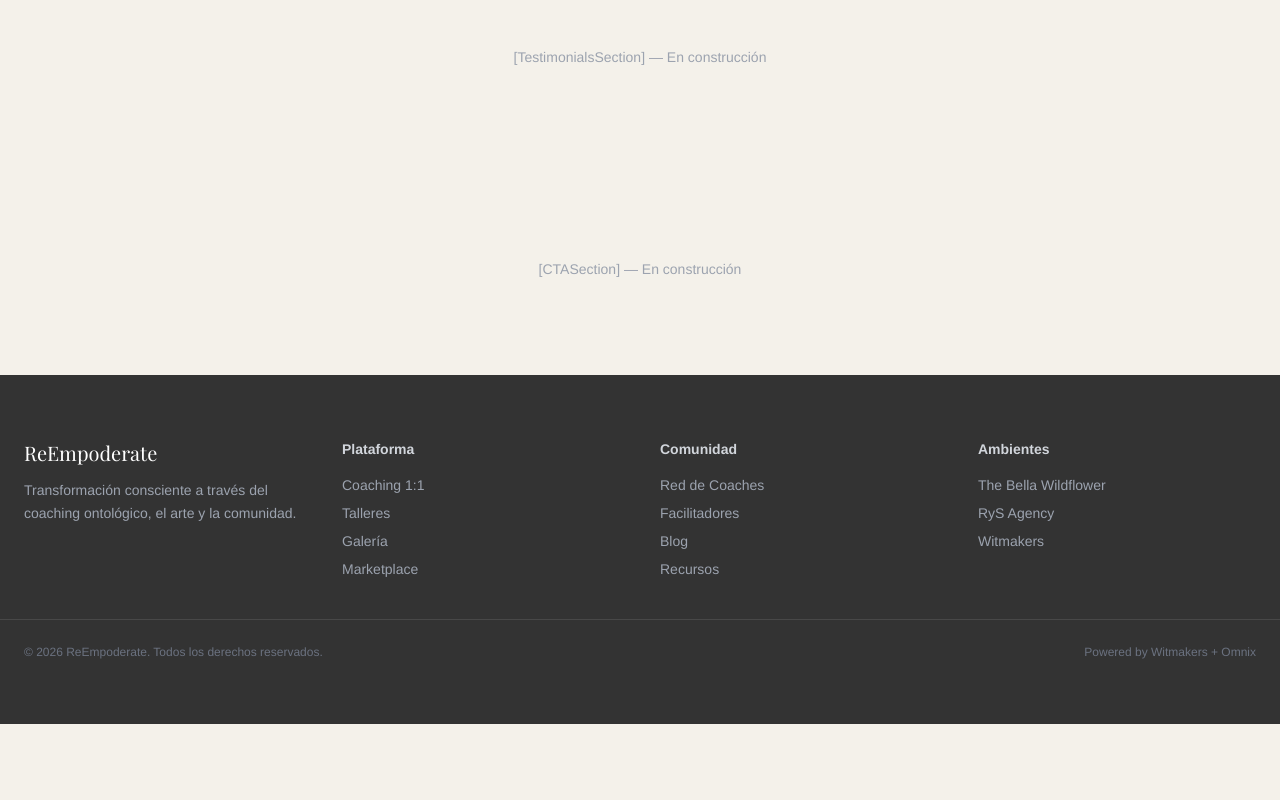
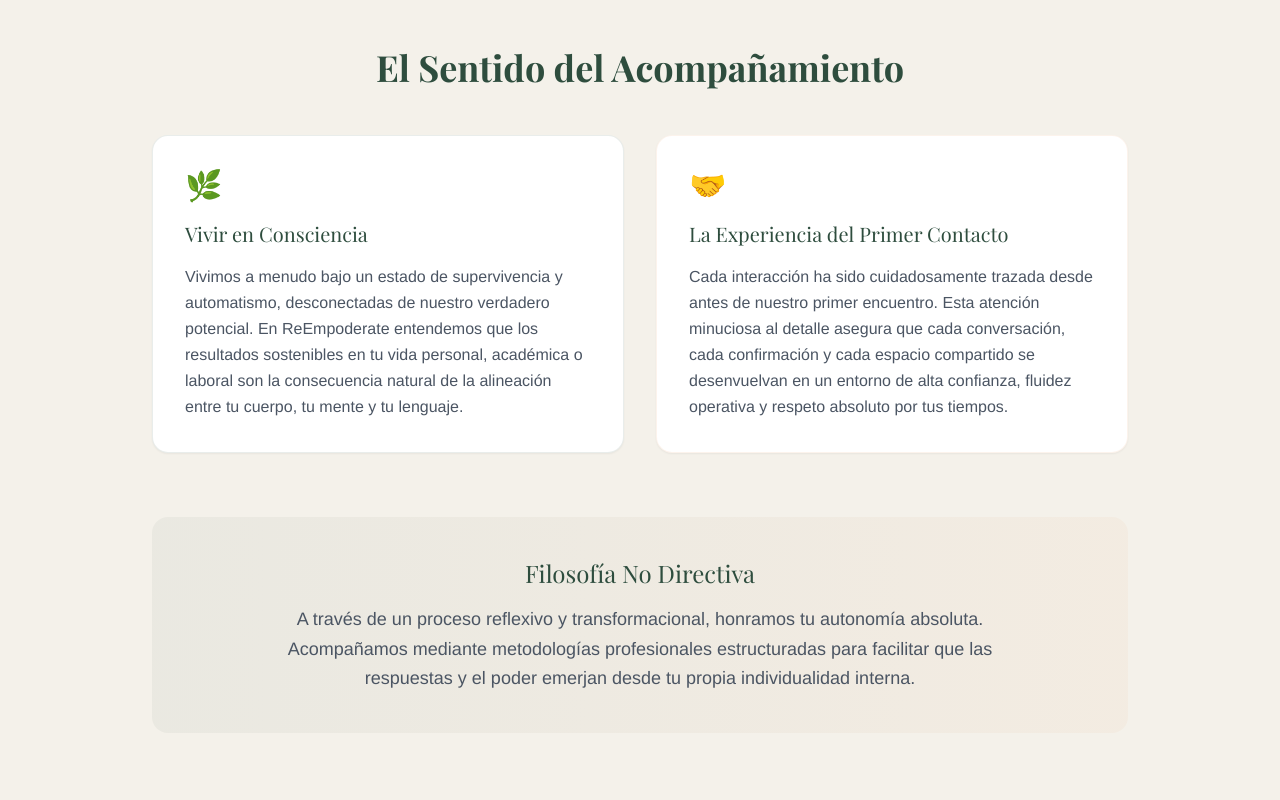
Before and after one commit to Omnix-Solution-Inc/reempoderate, a Next.js app: page / in a window 1280 px wide. Shown: the part 2940-3740 px from the top of the page. Before the commit the page ends 3664 px from the top, so only its background shows below. Built offline with nearby package versions, Linux system fonts and the light colour scheme; no server answers; a web font is replaced by a local one.

Commit message:
feat: TestimonialsSection - El Sentido del Acompanamiento + Filosofia No Directiva

```diff
--- a/src/components/landing/TestimonialsSection.tsx
+++ b/src/components/landing/TestimonialsSection.tsx
@@ -1,9 +1,35 @@
-// TestimonialsSection — TODO: implement full component
 export function TestimonialsSection() {
   return (
-    <section className="py-24 max-w-7xl mx-auto px-6">
-      <div className="text-center text-gray-400 text-sm">
-        [TestimonialsSection] — En construcción
+    <section className="py-24 bg-cream">
+      <div className="max-w-5xl mx-auto px-6">
+        <h2 className="font-playfair text-3xl md:text-4xl text-shamrock font-bold mb-12 text-center">
+          El Sentido del Acompañamiento
+        </h2>
+
+        <div className="grid grid-cols-1 md:grid-cols-2 gap-8 mb-16">
+          <div className="bg-white rounded-2xl p-8 shadow-sm border border-shamrock/10">
+            <div className="text-3xl mb-4">🌿</div>
+            <h3 className="font-playfair text-xl text-shamrock mb-4">Vivir en Consciencia</h3>
+            <p className="text-gray-600 leading-relaxed">
+              Vivimos a menudo bajo un estado de supervivencia y automatismo, desconectadas de nuestro verdadero potencial. En ReEmpoderate entendemos que los resultados sostenibles en tu vida personal, académica o laboral son la consecuencia natural de la alineación entre tu cuerpo, tu mente y tu lenguaje.
+            </p>
+          </div>
+
+          <div className="bg-white rounded-2xl p-8 shadow-sm border border-terracotta/10">
+            <div className="text-3xl mb-4">🤝</div>
+            <h3 className="font-playfair text-xl text-shamrock mb-4">La Experiencia del Primer Contacto</h3>
+            <p className="text-gray-600 leading-relaxed">
+              Cada interacción ha sido cuidadosamente trazada desde antes de nuestro primer encuentro. Esta atención minuciosa al detalle asegura que cada conversación, cada confirmación y cada espacio compartido se desenvuelvan en un entorno de alta confianza, fluidez operativa y respeto absoluto por tus tiempos.
+            </p>
+          </div>
+        </div>
+
+        <div className="bg-gradient-to-r from-shamrock/5 to-terracotta/5 rounded-2xl p-10 text-center">
+          <h3 className="font-playfair text-2xl text-shamrock mb-4">Filosofía No Directiva</h3>
+          <p className="text-gray-600 text-lg leading-relaxed max-w-3xl mx-auto">
+            A través de un proceso reflexivo y transformacional, honramos tu autonomía absoluta. Acompañamos mediante metodologías profesionales estructuradas para facilitar que las respuestas y el poder emerjan desde tu propia individualidad interna.
+          </p>
+        </div>
       </div>
     </section>
   )
```
